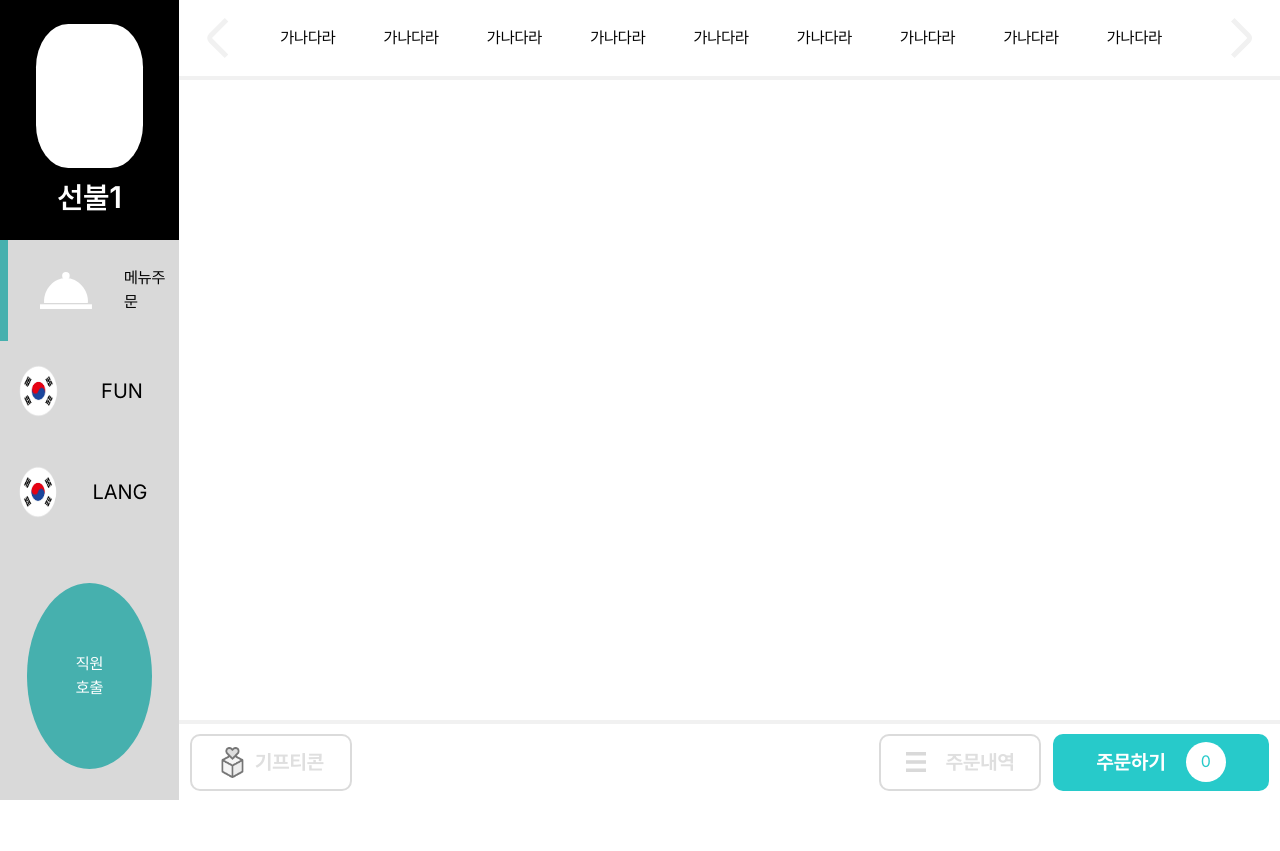
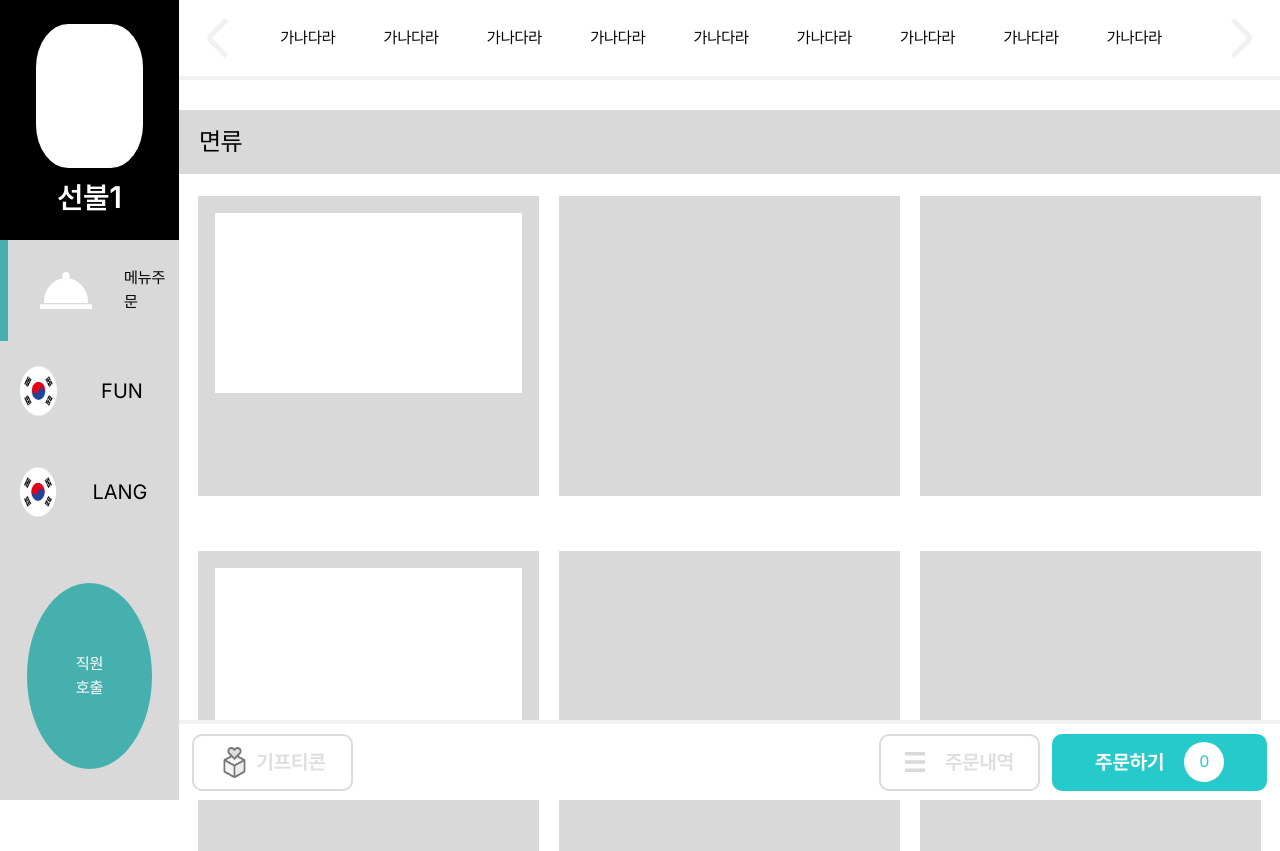
Before and after one commit to Blank-Check-Capstone/frontend, a React (Create React App) app: page / in a window 1280 px wide. Before the commit the page ends 800 px from the top, so only its background shows below. Built offline with nearby package versions, Linux system fonts and the light colour scheme.

Commit message:
main(70%) (side footer header)-고정

```diff
--- a/src/components/OrderBoard/Main.jsx
+++ b/src/components/OrderBoard/Main.jsx
@@ -1,8 +1,8 @@
 import gifts_image from "../../assets/images/gifts_image.png";
 
 const Main = () => {
-    return <div className="w-[86%] h-full">
-        <div className="flex w-full h-[10%] border-b-4 border-[#F1F1F1] bg-white">
+    return <div className="w-[86%] h-full ml-[14%]">
+        <div className="fixed top-0 flex w-[86%] h-[10%] border-b-4 border-[#F1F1F1] bg-white">
             <div className="w-[7%] h-full bg-white items-center justify-center flex">
                 <svg xmlns="http://www.w3.org/2000/svg" className="w-[40px] h-[40px] fill-[#F1F1F1]" id="Layer_1" data-name="Layer 1" viewBox="0 0 24 24">
                 <path d="M16.041,24,6.534,14.48a3.507,3.507,0,0,1,0-4.948L16.052,0,18.17,2.121,8.652,11.652a.5.5,0,0,0,0,.707l9.506,9.52Z"/>
@@ -30,12 +30,29 @@ const Main = () => {
         </div>
 
         <div className="w-full h-[80%]">
-            <div className="">
+            <div className="w-full h-[10%] bg-[#D9D9D9] flex items-center text-[25px] p-5 mt-[10%]">
+                면류
+            </div>
+            <div className="flex justify-center gap-5 mt-[2%]">
+                <div className="h-[300px] w-[31%] bg-[#D9D9D9] flex justify-center">
+                    <div className="w-[90%] h-[60%] bg-white mt-[5%]">
+                    </div>
+                </div>
+                <div className="h-[300px] w-[31%] bg-[#D9D9D9]"></div>
+                <div className="h-[300px] w-[31%] bg-[#D9D9D9]"></div>
+            </div>
 
+            <div className="flex justify-center gap-5 mt-[5%]">
+                <div className="h-[300px] w-[31%] bg-[#D9D9D9] flex justify-center">
+                    <div className="w-[90%] h-[60%] bg-white mt-[5%]">
+                    </div>
+                </div>
+                <div className="h-[300px] w-[31%] bg-[#D9D9D9]"></div>
+                <div className="h-[300px] w-[31%] bg-[#D9D9D9]"></div>
             </div>
         </div>
 
-        <div className="w-full h-[10%] border-t-4 border-[#F1F1F1] bg-white flex items-center px-[1%] gap-3">
+        <div className="fixed bottom-0 w-[86%] h-[10%] border-t-4 border-[#F1F1F1] bg-white flex items-center px-[1%] gap-3">
             <div className="w-[15%] h-[75%] border-2 border-[#DBDBDB]  bg-white rounded-[10px] flex items-center justify-center gap-2 ">
                 <img src={gifts_image} alt="선물하기 사진" className="w-[29px] h-[31px]"/>
                 <div className="text-[#DFDFDF] text-[20px] font-bold">기프티콘</div>
--- a/src/pages/OrderBoard.jsx
+++ b/src/pages/OrderBoard.jsx
@@ -4,7 +4,7 @@ import KoreanFlag from "../assets/images/KoreanFlag.png";
 const OrderBoard = () => {
     return (
         <div className="flex w-full h-screen">
-            <div className="w-[14%] h-full bg-[#D9D9D9]">
+            <div className="fixed top-0 w-[14%] h-full bg-[#D9D9D9]">
                 <div className="w-[100%] h-[30%] bg-[#000] flex flex-col gap-3 items-center justify-center">
                     <div className="w-[60%] h-[60%] rounded-[30%] bg-white"></div>
                     <div className="text-white text-3xl font-semibold">선불1</div>
```
